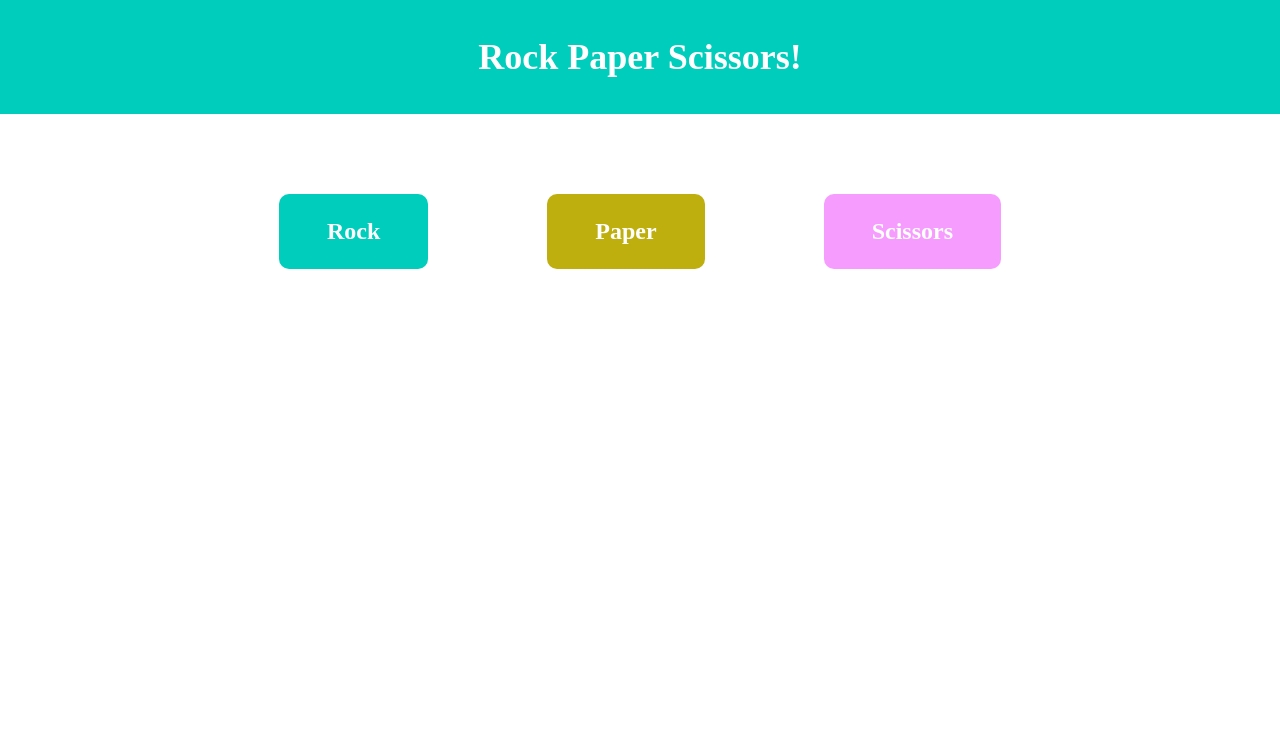
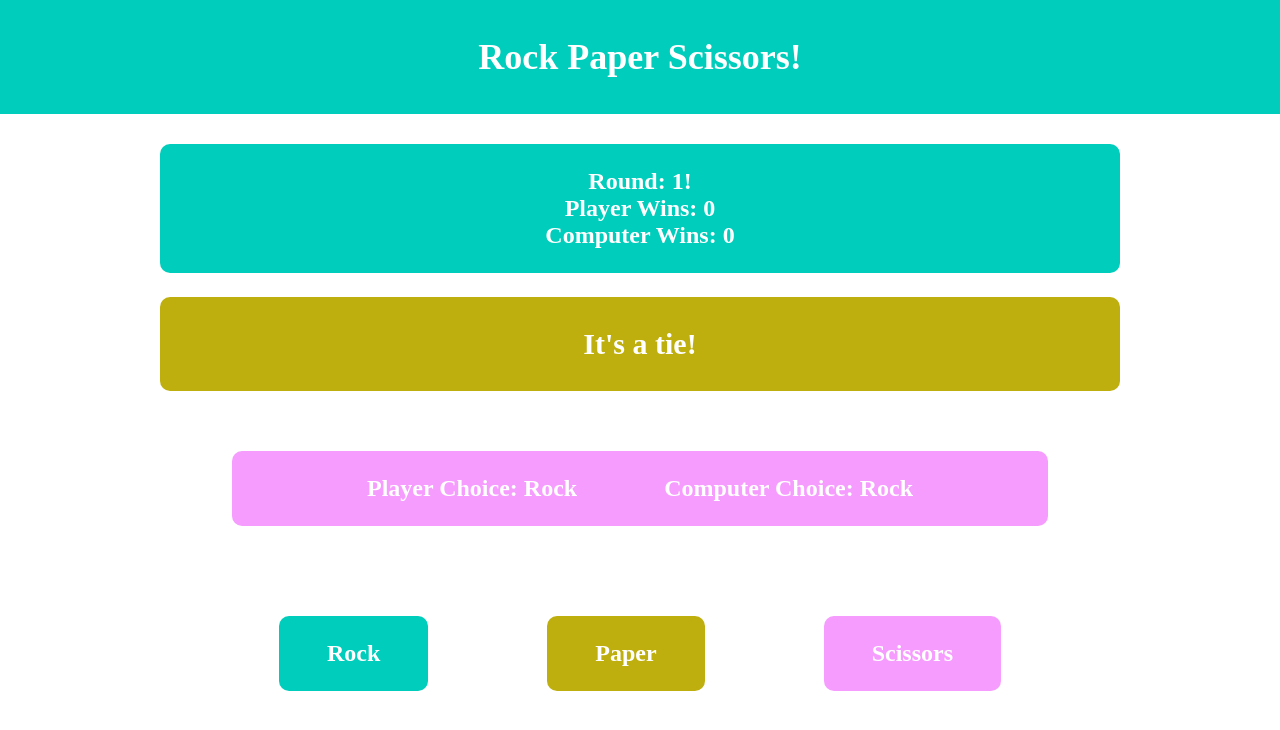
Before and after one commit to Erbnlegend/Project-Rock-Paper-Scissors, a plain HTML site: page index.html in a window 1280 px wide. Both pictures are taken after a click on the element "Rock". Drawn offline with Linux system fonts and the light colour scheme.

Commit message:
Recreate code to manipulate DOM

```diff
--- a/index.html
+++ b/index.html
@@ -11,12 +11,27 @@
     <div id="header">
         <div class="title">Rock Paper Scissors!</div>
     </div>
-    <div class="round">
-
-    </div>
+        <div id="round" class="container">
+            <div class="button">
+                <span id="roundCounter">Round 1!</span>
+                <div id="playerWins">Player Wins: 0</div>
+                <div id="computerWins">Computer Wins: 0</div>
+            </div>
+            <div id="winner" class="button">
+                <div>Pick an option to find a winner!</div>
+            </div>
+            <div id="choices" class="button">
+                <div id="player">
+                    <div>Player Choice:</div>
+                </div>
+                <div id="computer">
+                    <div>Computer Choice:</div>
+                </div>
+            </div>
+        </div>
     <div class="container">
         <div class="buttons">
-        <!--Insert buttons  -->
+            <!--Insert buttons  -->
         </div>
     </div>
 </body>
--- a/scripts/script.js
+++ b/scripts/script.js
@@ -36,62 +36,121 @@ Scissors < Rock
 // New Interactive Game
 
 const playerOptions = ["Rock", "Paper", "Scissors"];
+const computerOptions = ["Rock", "Paper", "Scissors"];
 const parentButtons = document.querySelector('.buttons');
+
+// Updated on choice
+const updateRound = document.getElementById('roundCounter');
+const updatePlayerChoice = document.getElementById('player');
+const updateComputerChoice = document.getElementById('computer');
+const updateWinner = document.getElementById('winner');
+const updatePlayerWins = document.getElementById('playerWins');
+const updateComputerWins = document.getElementById('computerWins');
+
 // Init wins and rounds
 let playerWins = 0;
 let compWins = 0;
-let round = 0;
+let round = 1;
 let aTie = false;
+let player = "";
+let computer = "";
+let winner = "";
 
 // Load buttons on page
 
-console.log()
 const buildButtons = () => {
     for(let i = 0; i < playerOptions.length; i++) {
         const createDiv = document.createElement('div');
         createDiv.setAttribute('class', 'button');
-        createDiv.setAttribute('id', [i]);
+        createDiv.setAttribute('id', playerOptions[i]);
         createDiv.textContent = playerOptions[i];
         parentButtons.appendChild(createDiv);
     }
 }
-
 buildButtons()
 
-// This makes the compuer make a choice
-function computerChoice() {
-    let computerOptions = ["rock", "paper", "scissors"];
-        // Computer Makes a choice!
-        function computerDecision(number) {
-            let computerMath = Math.floor(Math.random() * number);
-            return computerChoice = computerOptions[computerMath];
-        };
-        // Now We Have a random computer play
-        computerDecision(computerOptions.length);
+// Build Round on page
+const buildChoices = () => {
+    setTimeout(() => {
+        updateRound.textContent = `Round: ${round}!`;
+        updatePlayerChoice.textContent = `Player Choice: ${player}`;
+        updateComputerChoice.textContent = `Computer Choice: ${computer}`;
+        compareSelections();
+        updatePlayerWins.textContent = `Player Wins: ${playerWins}`;
+        updateComputerWins.textContent = `Computer Wins: ${compWins}`;
+    }, 500);
+}
+
+// Check Selections to find winner
+
+const compareSelections = () => {
+    //Check Player Wins
+    if (player === "Rock" && computer === "Scissors") {
+        playerWins++;
+        winner = "Player";
+        updateWinner.textContent = `${winner} Wins!`;
+        round++;
+
+    } else if(player === "Paper" && computer === "Rock") {
+        playerWins++;
+        winner = "Player";
+        updateWinner.textContent = `${winner} Wins!`;
+        round++;
+
+    } else if(player === "Scissors" && computer === "Paper") {
+        playerWins++;
+        winner = "Player";
+        updateWinner.textContent = `${winner} Wins!`;
+        round++;
+
+    // Computer Wins
+    } else if(player === "Rock" && computer === "Paper") {
+        compWins++;
+        winner = "Computer";
+        updateWinner.textContent = `${winner} Wins!`;
+        round++;
+
+    } else if(player ==="Paper" && computer === "Scissors") {
+        compWins++;
+        winner = "Computer";
+        updateWinner.textContent = `${winner} Wins!`;
+        round++;
+
+    } else if(player === "Scissors" && computer === "Rock") {
+        compWins++;
+        winner = "Computer";
+        updateWinner.textContent = `${winner} Wins!`;
+        round++;
+    // TIE!
+    } else if (player === computer) {
+        winner = "It's a tie!";
+        updateWinner.textContent = winner;
+    } else {
+        updateWinner.textContent = `Oops! Something happened`;
+    }
+}
+
+// This makes the computer make a choice
+const computerDecision = (number) => {
+    let computerMath = Math.floor(Math.random() * number);
+    computer = computerOptions[computerMath];
 }
 
 // Events functions
 
 const clickButton = (e) => {
-    // Computer Makes a choice!
-    let computerOptions = ["rock", "paper", "scissors"];
-    function computerDecision(number) {
-        let computerMath = Math.floor(Math.random() * number);
-        return computerChoice = computerOptions[computerMath];
-    };
-    // Now We Have a random computer play
     computerDecision(computerOptions.length);
-    console.log(e.target.id)
-    console.log(computerChoice)
+    player = e.target.id;
+    buildChoices();
 }
 
 const events = (e) => {
     for(let i = 0; i < playerOptions.length; i++) {
-        const clickedId = document.getElementById(i)
+        const clickedId = document.getElementById(playerOptions[i]);
         clickedId.addEventListener('click', clickButton);
     }
 }
-events()
+events();
 
 
 // Old Console Game
--- a/style.css
+++ b/style.css
@@ -21,10 +21,27 @@ body {
     margin: 0 auto;
 }
 
+#round, #winner {
+    margin: 0 auto 2em auto;
+    text-align: center;
+    font-size: 30px;
+    padding: 1em;
+    font-weight: bolder;
+}
+
+#choices, #winner {
+    display: flex;
+    justify-content: space-evenly;
+    text-align: center;
+}
+#choices {
+    margin: 0 auto;
+    width: 75%;
+}
+
 .buttons {
     display: flex;
     justify-content: space-evenly;
-    margin-top: 5em;
 }
 
 .button:nth-child(1) {
@@ -39,11 +56,11 @@ body {
 
 .button {
     padding: 1em 2em;
+    margin-bottom: 1em;
     color: #fff;
     font-weight: bolder;
     font-size: 24px;
     border-radius: 10px;
-
 }
 
 .button:hover {
```
